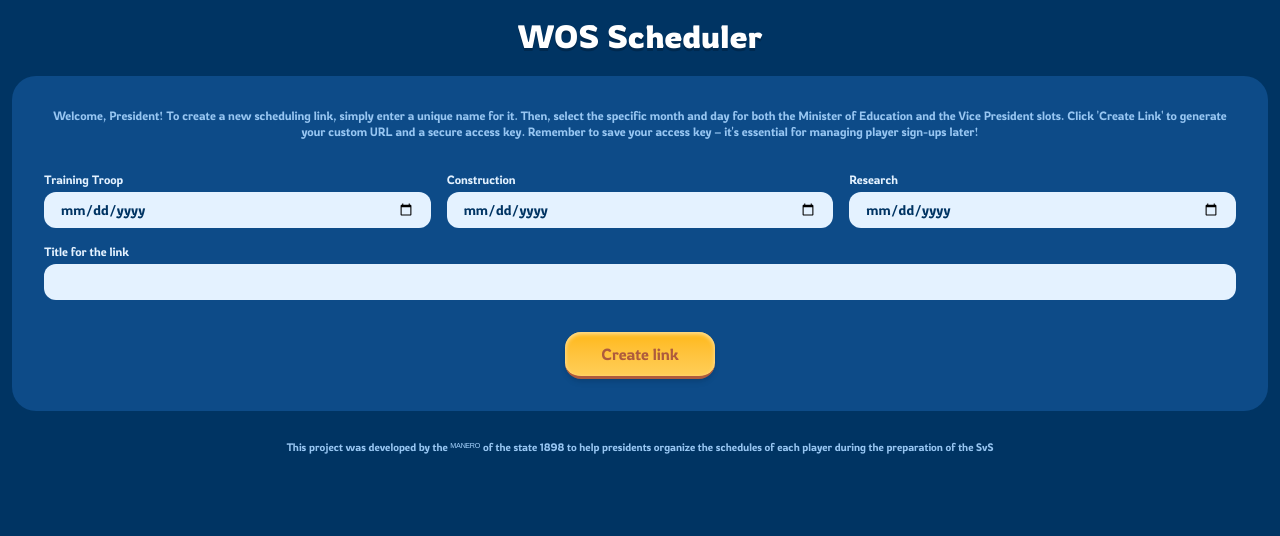
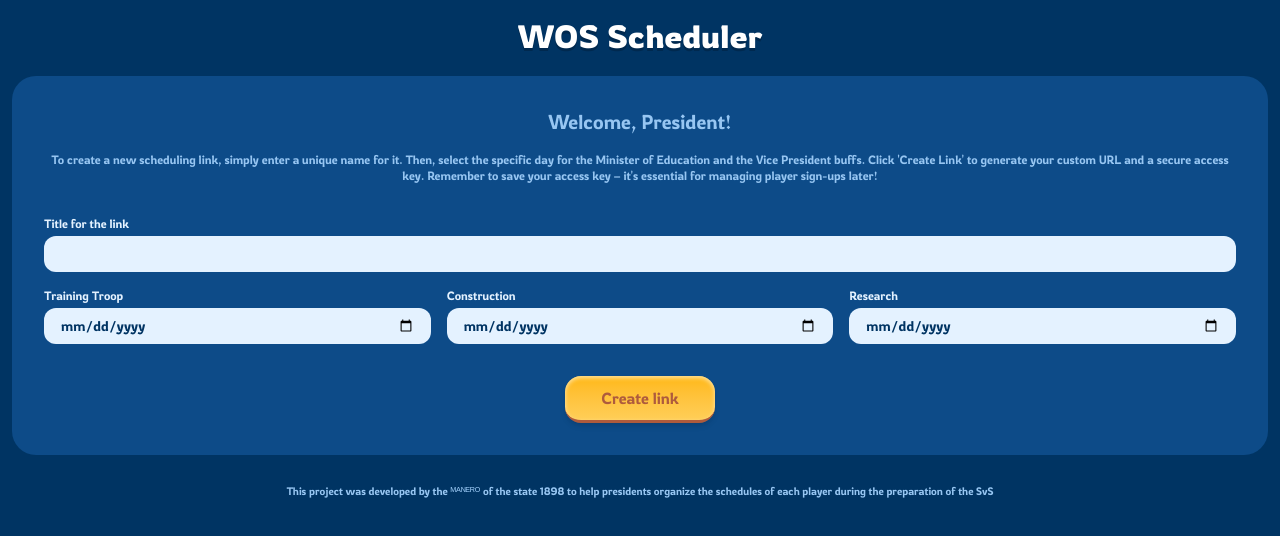
Before and after one commit to rafaeldiastd/schedulesvs, a Vue app: page / in a window 1280 px wide. Shown: the top 536 px of the page. Built offline with nearby package versions, Linux system fonts and the light colour scheme; no server answers.

Commit message:
alter texts

```diff
--- a/src/pages/CreateLink.vue
+++ b/src/pages/CreateLink.vue
@@ -5,12 +5,17 @@
     <div class="flex flex-col items-center gap-4 p-3" v-if="!generatedLink">
         <h1 class="font-normal">{{ name ? name : 'WOS Scheduler' }}</h1>
         <div class="rounded-3xl bg-wos-800 px-8 py-8 w-full flex flex-col gap-4">
-            <p class="text-wos-700 font-wos text-xs text-center">Welcome, President! To create a new scheduling link,
-                simply enter a unique name for it. Then, select the specific month and day for both the Minister of
-                Education and the Vice President slots. Click 'Create Link' to generate your custom URL and a secure
-                access key.
-                Remember to save your access key – it's essential for managing player sign-ups later!</p>
+            <p class="text-wos-700 font-wos text-xl text-center">Welcome, President! </p>
+            <p class="text-wos-700 font-wos text-xs text-center">To create a new scheduling link,
+                simply enter a unique name for it. Then, select the specific day for the Minister of
+                Education and the Vice President buffs. Click 'Create Link' to generate your custom URL and a secure
+                access key. Remember to save your access key – it's essential for managing player sign-ups later!</p>
             <div class="py-4 grid gap-4 grid-cols-3">
+                <div class="flex flex-col gap-1 col-span-3">
+                    <label class="text-xs" for="linkTitle">Title for the link</label>
+                    <input id="linkTitle" type="text" v-model="name"
+                        class="rounded-xl bg-wos-500 px-4 py-2 w-full text-wos-900 text-sm" maxlength="20" />
+                </div>
                 <div class="flex flex-col gap-1 col-span-1">
                     <label class="text-xs" for="educationDay">Training Troop</label>
                     <input id="educationDay" type="date" v-model="educationDay"
@@ -26,11 +31,7 @@
                     <input id="vicePresidentDayResearch" type="date" v-model="vicePresidentDayResearch"
                         class="rounded-xl bg-wos-500 px-4 py-2 w-full text-wos-900 text-sm" />
                 </div>
-                <div class="flex flex-col gap-1 col-span-3">
-                    <label class="text-xs" for="linkTitle">Title for the link</label>
-                    <input id="linkTitle" type="text" v-model="name"
-                        class="rounded-xl bg-wos-500 px-4 py-2 w-full text-wos-900 text-sm" maxlength="20" />
-                </div>
+
             </div>
 
             <div class="flex justify-center">
```
Lines whose indentation alone changed are shown as unchanged.
